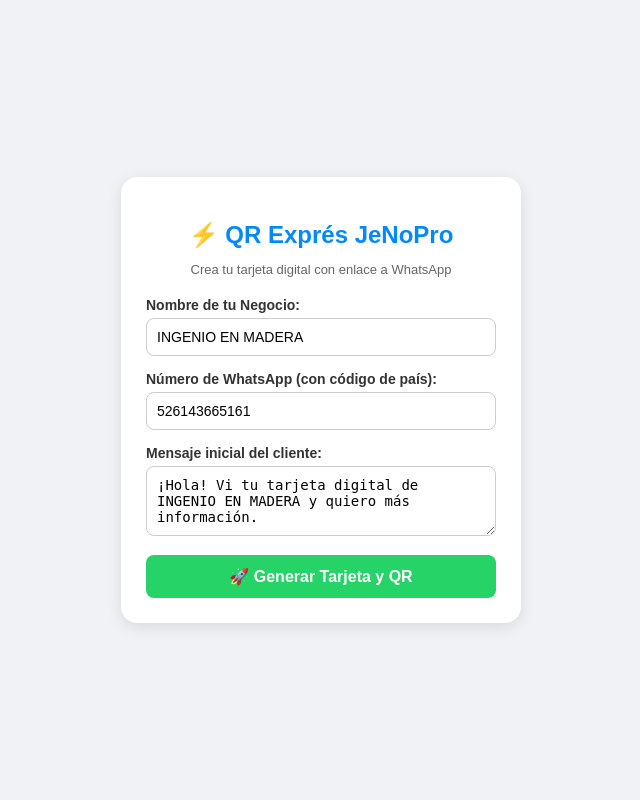
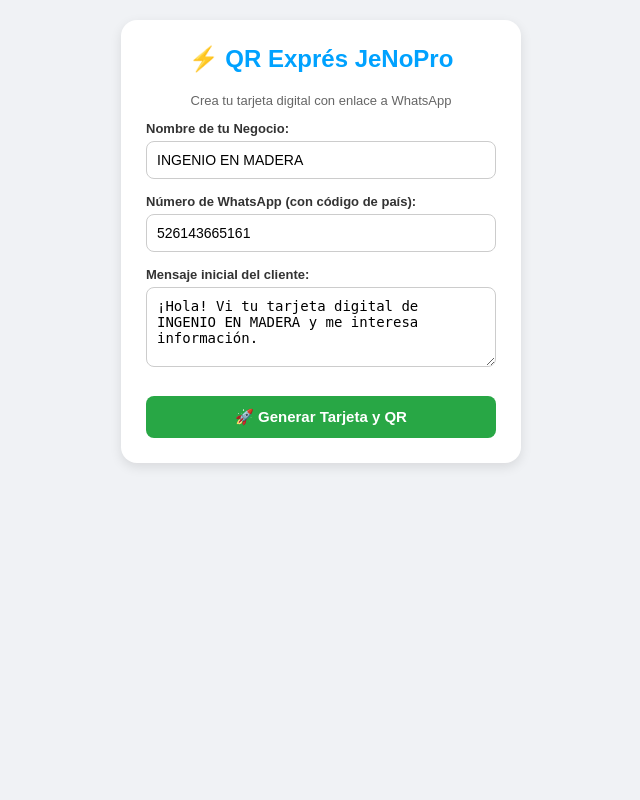
Before and after one commit to Jensau7/qr-expres-jenopro, a Python web app: template templates/index.html in a window 1280 px wide. Shown: the whole page, without its empty margins (319-959 px from the left). Run offline with Jinja, Linux system fonts and the light colour scheme; the template is opened without the code that fills it, so the values that code supplies are empty.

Commit message:
Actualizar index.html con formulario completo POST

```diff
--- a/templates/index.html
+++ b/templates/index.html
@@ -3,34 +3,40 @@
 <head>
     <meta charset="UTF-8">
     <meta name="viewport" content="width=device-width, initial-scale=1.0">
-    <title>QR Exprés JeNoPro - Crear Tarjeta Digital</title>
+    <title>QR Exprés JeNoPro</title>
     <style>
-        body { font-family: sans-serif; background: #f0f2f5; display: flex; justify-content: center; align-items: center; min-height: 100vh; margin: 0; }
-        .card { background: white; max-width: 400px; width: 100%; padding: 25px; border-radius: 16px; box-shadow: 0 4px 15px rgba(0,0,0,0.1); box-sizing: border-box; }
-        h2 { text-align: center; color: #0088ff; margin-bottom: 5px; }
-        p.subtitle { text-align: center; color: #666; font-size: 13px; margin-bottom: 20px; }
-        label { display: block; font-weight: bold; margin-bottom: 5px; font-size: 14px; color: #333; }
-        input, textarea { width: 100%; padding: 10px; margin-bottom: 15px; border: 1px solid #ccc; border-radius: 8px; font-size: 14px; box-sizing: border-box; }
-        button { width: 100%; background: #25d366; color: white; border: none; padding: 12px; border-radius: 8px; font-weight: bold; font-size: 16px; cursor: pointer; }
-        button:hover { background: #1ebe5d; }
+        body { font-family: Arial, sans-serif; background: #f0f2f5; display: flex; justify-content: center; padding: 20px; margin: 0; }
+        .card { background: white; border-radius: 16px; box-shadow: 0 4px 12px rgba(0,0,0,0.1); width: 100%; max-width: 400px; padding: 25px; box-sizing: border-box; text-align: center; }
+        h2 { color: #00a2ff; margin-top: 0; }
+        .form-group { margin-bottom: 15px; text-align: left; }
+        label { display: block; font-size: 13px; font-weight: bold; margin-bottom: 5px; color: #333; }
+        input[type="text"], textarea { width: 100%; padding: 10px; border: 1px solid #ccc; border-radius: 8px; box-sizing: border-box; font-size: 14px; }
+        textarea { resize: vertical; height: 80px; }
+        .btn-submit { background: #28a745; color: white; border: none; width: 100%; padding: 12px; border-radius: 8px; font-weight: bold; font-size: 15px; cursor: pointer; margin-top: 10px; }
     </style>
 </head>
 <body>
     <div class="card">
         <h2>⚡ QR Exprés JeNoPro</h2>
-        <p class="subtitle">Crea tu tarjeta digital con enlace a WhatsApp</p>
+        <p style="font-size: 13px; color: #666;">Crea tu tarjeta digital con enlace a WhatsApp</p>
 
         <form action="/preview" method="POST">
-            <label for="negocio">Nombre de tu Negocio:</label>
-            <input type="text" id="negocio" name="negocio" value="INGENIO EN MADERA" required>
+            <div class="form-group">
+                <label>Nombre de tu Negocio:</label>
+                <input type="text" name="negocio" value="INGENIO EN MADERA" required>
+            </div>
 
-            <label for="telefono">Número de WhatsApp (con código de país):</label>
-            <input type="text" id="telefono" name="telefono" value="526143665161" required>
+            <div class="form-group">
+                <label>Número de WhatsApp (con código de país):</label>
+                <input type="text" name="telefono" value="526143665161" required>
+            </div>
 
-            <label for="mensaje">Mensaje inicial del cliente:</label>
-            <textarea id="mensaje" name="mensaje" rows="3">¡Hola! Vi tu tarjeta digital de INGENIO EN MADERA y quiero más información.</textarea>
+            <div class="form-group">
+                <label>Mensaje inicial del cliente:</label>
+                <textarea name="mensaje">¡Hola! Vi tu tarjeta digital de INGENIO EN MADERA y me interesa información.</textarea>
+            </div>
 
-            <button type="submit">🚀 Generar Tarjeta y QR</button>
+            <button type="submit" class="btn-submit">🚀 Generar Tarjeta y QR</button>
         </form>
     </div>
 </body>
```
